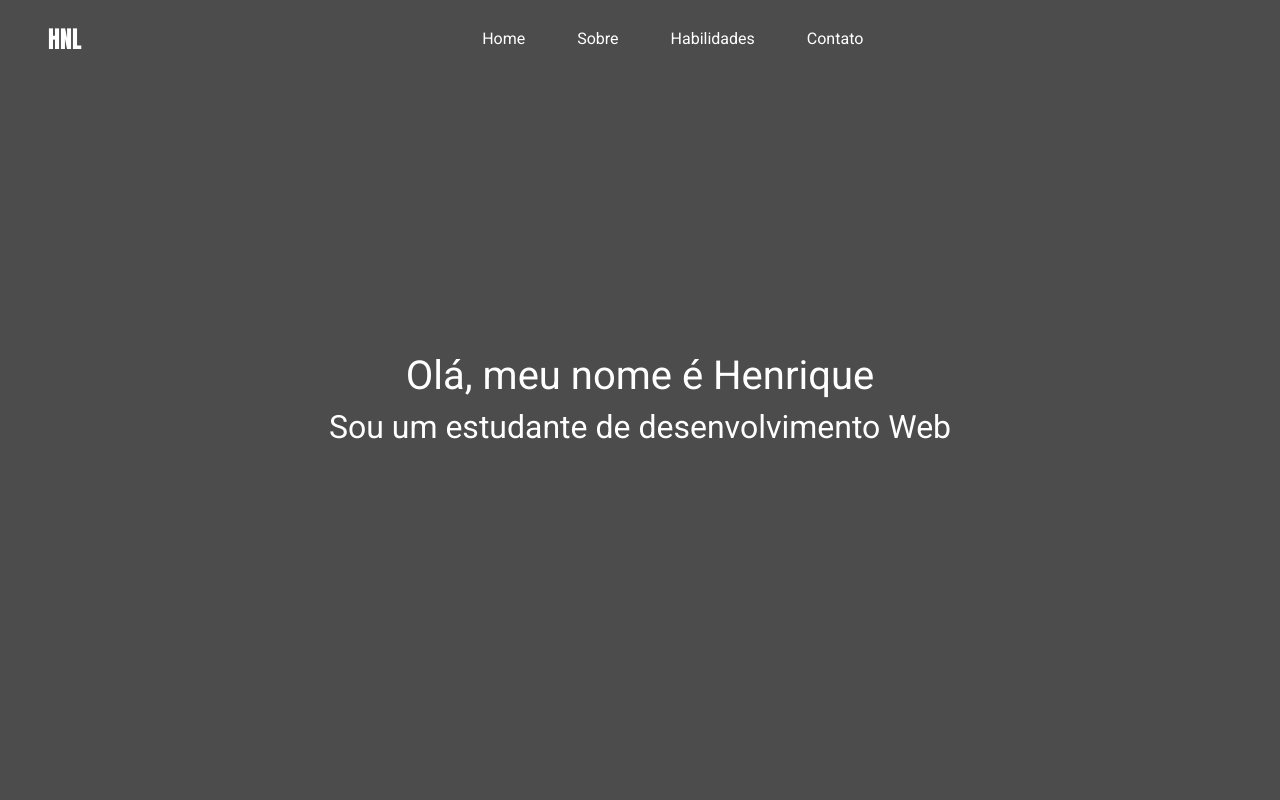
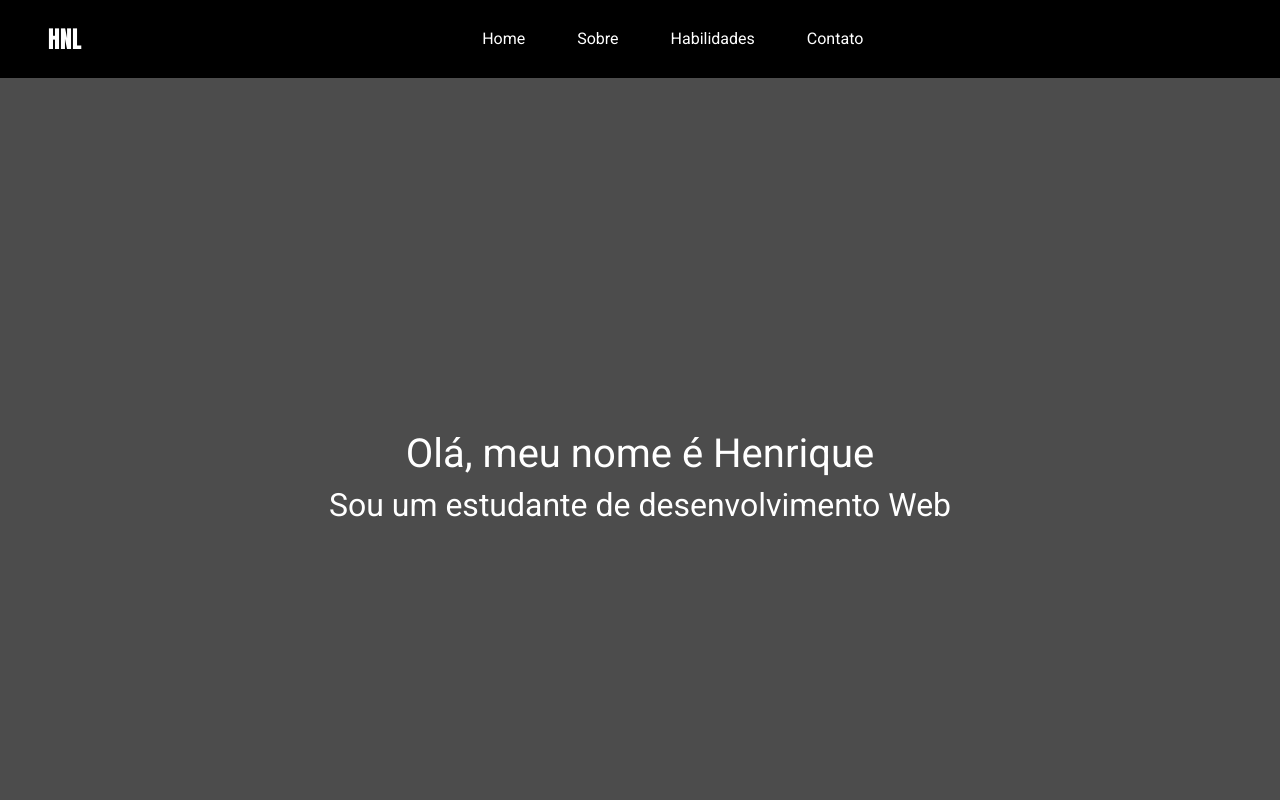
Before and after one commit to hnl09/my-portfolio, a plain HTML site: page public/index.html in a window 1280 px wide. Shown: the top 800 px of the page. Drawn offline with nearby package versions, Linux system fonts and the light colour scheme.

Commit message:
navbar update

```diff
--- a/public/index.html
+++ b/public/index.html
@@ -20,8 +20,8 @@
 <body>
   <!-- Title Section -->
   <section id="title">
-    <!-- Nav Bar -->
-    <nav class="navbar fixed-top navbar-expand-lg navbar-dark p-md-3">
+    <!-- Nav Bar ADD fixed-top later -->
+    <nav class="navbar navbar-expand-lg navbar-dark p-md-3">
       <a class="navbar-brand icone-navbar text-white">HNL</a>
       <button class="navbar-toggler" type="button" data-toggle="collapse" data-target="#navbarNavDropdown"
         aria-controls="navbarNavDropdown" aria-expanded="false" aria-label="Alterna navegação">
--- a/public/styles.css
+++ b/public/styles.css
@@ -4,6 +4,9 @@ body {
 
 /* Title Section */
 
+.navbar {
+    background-color: black;
+}
 
 .icone-navbar{
     font-family: 'Anton', sans-serif;
```
